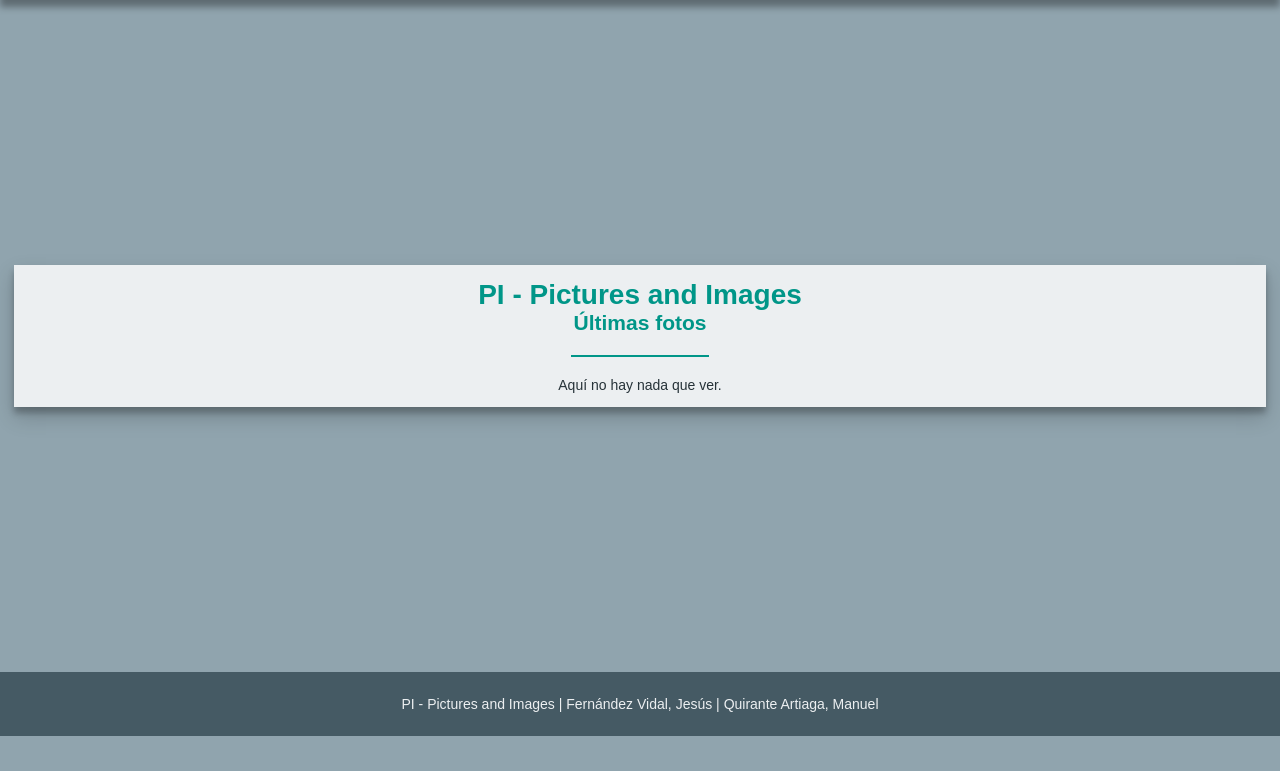
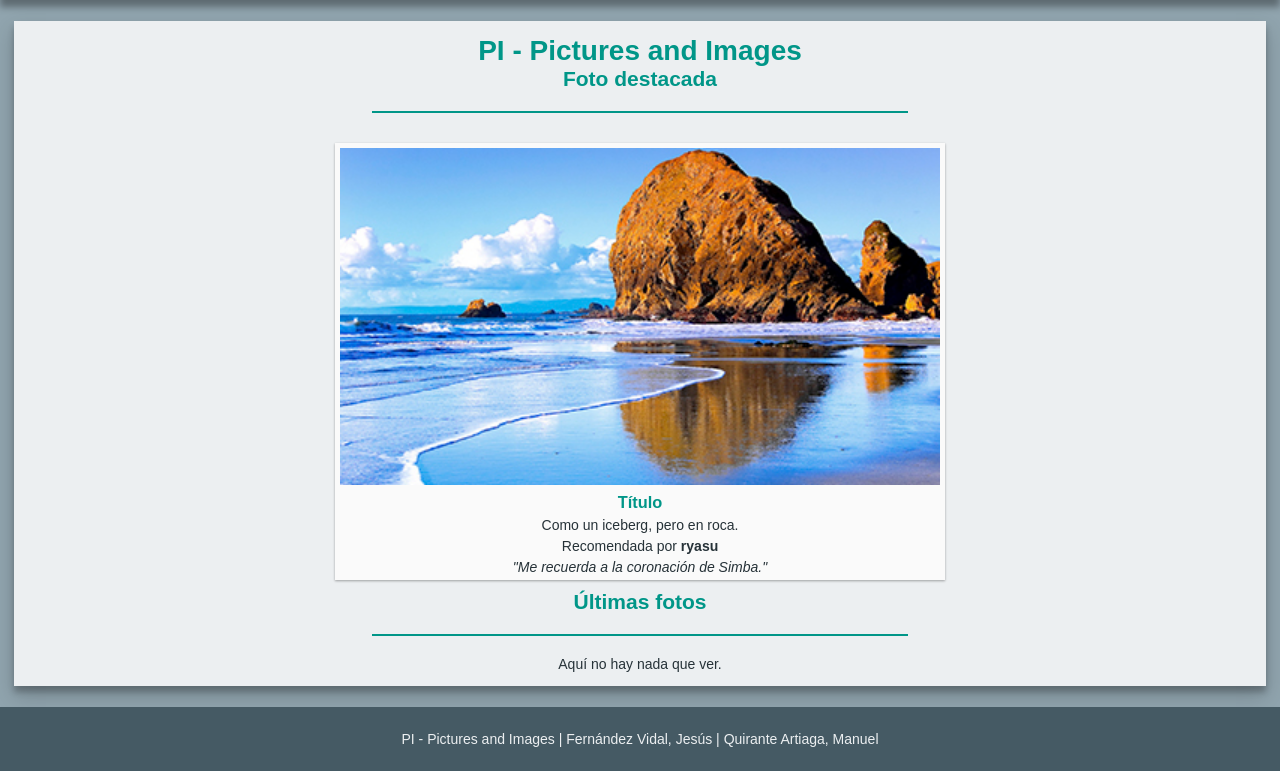
Before and after one commit to JesusCampa94/PH1, a PHP site: page /index.php in a window 1280 px wide. Shown: the part 64-835 px from the top of the page. Before the commit the page ends 800 px from the top, so only its background shows below. Run offline with PHP 8.4, Linux system fonts and the light colour scheme; tables that the repository leaves empty or names only in its code hold one stand-in row (values such as "Sample post").

Commit message:
Foto destacada
La práctica está lista para despliegue.

```diff
--- a/TODO.txt
+++ b/TODO.txt
@@ -17,10 +17,9 @@
 
 PHP (Ficheros)
 	[X] Crear inc/func/ficheros.inc.php
-	[ ] Incluir "Foto destacada" en Index.
+	[X] Incluir "Foto destacada" en Index.
 		- Se elige una foto aleatoria cada vez que se carga la página principal.
 		- Se debe mostrar la fotografía, información sobre ella, persona que la destacó y un comentario explicando por qué la seleccionó.
-		- Los comentarios pueden ser elegidos al azar de un array multidimensional con varias razones por cada foto. La primera dimensión será el id de la foto. La posicion 0 será genérica.
 		- Se recomienda guardar dichos datos en un fichero xml o json.
 	[X] Controlar la subida de avatar en página de registro
 		- El avatar podrá ser modificado o eliminado en "Modificar datos"
--- a/css/contraste-galerias.css
+++ b/css/contraste-galerias.css
@@ -76,6 +76,7 @@
 					color: #ECEFF1;
 				}
 
+
 /*Pagina detalle foto*/
 .foto-contenedor
 {
--- a/destacada.xml
+++ b/destacada.xml
@@ -1,8 +1,12 @@
-<?xml version="1.0" encoding="UTF-8"?>
-<destacada>
-	<id>ID DE FOTO</id>
-	<url>URL DE FOTO</url>
-	<desc>DESCRIPCION</desc>
-	<sel>SELECCIONADOR</sel>
-	<com>COMENTARIO</com>
-</destacada>
+<destacada><id>1</id><titulo>Carretera</titulo><url>img/photos/0000000004/0000001/thumb/000001.jpg</url><desc>Tranquilos, miramos que no pasara nadie antes de hacer la foto.</desc><sel>grecio95</sel><com>En un futuro será un antiguo camino, me gusta verlo así.</com></destacada>
+<destacada><id>2</id><titulo>Castillo</titulo><url>img/photos/0000000004/0000001/thumb/000002.jpg</url><desc>Con su puente de madera, pero no es levadizo.</desc><sel>birdo</sel><com>Me siento como una princesa (que ya soy, claro) cuando lo veo.</com></destacada>
+<destacada><id>3</id><titulo>Tiburón</titulo><url>img/photos/0000000003/0000002/thumb/000001.jpg</url><desc>Nadando tranquilo, en toda su salsa.</desc><sel>laVaneh</sel><com>Se parece al Jhonny el día que nos conocimos en la Poligony.</com></destacada>
+<destacada><id>4</id><titulo>Peñón</titulo><url>img/photos/0000000003/0000002/thumb/000002.jpg</url><desc>Como un iceberg, pero en roca.</desc><sel>ryasu</sel><com>Me recuerda a la coronación de Simba.</com></destacada>
+<destacada><id>5</id><titulo>Pato</titulo><url>img/photos/0000000002/0000005/thumb/000002.jpg</url><desc>Un pato que le gustó mucho la cámara.</desc><sel>flequi1000</sel><com>Posa tan bien como yo.</com></destacada>
+<destacada><id>6</id><titulo>Panda</titulo><url>img/photos/0000000002/0000003/thumb/000002.jpg</url><desc>Los animales estaban muy simpáticos ese día.</desc><sel>yisus</sel><com>Tiene nombre de coche.</com></destacada>
+<destacada><id>7</id><titulo>Río de lava</titulo><url>img/photos/0000000004/0000001/thumb/000003.jpg</url><desc>Porque los ríos de agua están muy sobrevalorados.</desc><sel>maermka</sel><com>Es donde voy en Navidad xD.</com></destacada>
+<destacada><id>8</id><titulo>Tortuga marina</titulo><url>img/photos/0000000003/0000002/thumb/000003.jpg</url><desc>No le pregunté la edad.</desc><sel>laVaneh</sel><com>La confundí con una señora mayor y le pregunté la hora.</com></destacada>
+<destacada><id>9</id><titulo>Tigre</titulo><url>img/photos/0000000003/0000002/thumb/000004.jpg</url><desc>La típica escena que uno espera ver un día cualquiera.</desc><sel>yisus</sel><com>Tengo su versión de bolsillo en casa.</com></destacada>
+<destacada><id>10</id><titulo>Tokio</titulo><url>img/photos/0000000001/0000004/thumb/000001.jpg</url><desc>¿De verdad es París la ciudad de la Luz?</desc><sel>birdo</sel><com>Ni siquiera esas luces pueden eclipsar mi fabulosidad.</com></destacada>
+<destacada><id>11</id><titulo>Iceberg</titulo><url>img/photos/0000000002/0000005/thumb/000001.jpg</url><desc>Te deja helado.</desc><sel>ryasu</sel><com>Me recuerda al final de Titanic, fue una escena muy divertida.</com></destacada>
+<destacada><id>12</id><titulo>Árbol de Navidad</titulo><url>img/photos/0000000002/0000005/thumb/000002.jpg</url><desc>Una buena imagen para la época</desc><sel>flequi1000</sel><com>Me ha dado una idea para una foto.</com></destacada>
--- a/inc/func/ficheros.inc.php
+++ b/inc/func/ficheros.inc.php
@@ -283,4 +283,41 @@
 			return $rutas;
 		}
 	}
+
+	//Lee un archivo XML
+	function leerXML($archivo)
+	{
+		global $directorioRaiz;
+
+		if (file_exists($archivo))
+		{
+			if (!($fichero = @file($archivo)))
+			{
+				echo "<p><img src='$directorioRaiz"."img/com/error.png' alt='Error' /></p>
+					<p>No se pudo leer la imagen destacada</p>";
+			}
+
+			else
+			{
+				//Elegimos una linea aleatoria
+				$linea = rand(0, count($fichero) - 1);
+
+				$xml = '<?xml version="1.0" encoding="UTF-8"?>' . $fichero[$linea];
+				$datosImagen = simplexml_load_string($xml);
 ?>
+				<section class="galeria-cuerpo destacada">
+					<a href="<?php echo $directorioRaiz; ?>foto.php?id=<?php echo $datosImagen->id; ?>">
+						<article>
+							<div class="marco"><img src="<?php echo "$directorioRaiz$datosImagen->url"; ?>" height="337" width="600" alt="Imagen <?php echo $datosImagen->id; ?>"></div>
+							<h3><?php echo "Título"; ?></h3>
+							<p><?php echo $datosImagen->desc; ?></p>
+							<p>Recomendada por <strong><?php echo $datosImagen->sel; ?></strong></p>
+							<p><em>"<?php echo $datosImagen->com; ?>"</em></p>
+						</article>
+					</a>
+				</section>
+<?php
+			}
+		}
+	}
+?>
--- a/inc/func/xml.inc.php
+++ /dev/null
@@ -1,22 +0,0 @@
-<?php
-	//Array con posibles razones de elección de fotos
-
-
-	//Lee un archivo XML
-	function leerXML($archivo)
-	{
-		if (file_exists($archivo))
-		{
-			$xml = simplexml_load_file($archivo);
-
-			//print_r($xml);
-			//echo "<p>$xml->id, $xml->url, $xml->com</p>";
-		}
-	}
-
-	//Genera un fichero XML
-	function generarXML($archivo)
-	{
-
-	}
-?>
--- a/index.php
+++ b/index.php
@@ -8,7 +8,7 @@
 	include_once("inc/func/mysql/basico.inc.php");
 	include_once("inc/func/accesos.inc.php");
 	include_once("inc/func/mysql/galerias.inc.php");
-	include_once("inc/func/xml.inc.php");
+	include_once("inc/func/ficheros.inc.php");
 
 	//Titulo de la pagina
 	$titulo = "Inicio | Pictures & Images";
@@ -45,12 +45,9 @@
 <main>
 	<h1>PI - Pictures and Images</h1>
 	<section>
-		<section class="galeria-destacado">
-		<?php
-			generarXML("destacada.xml");
-			leerXML("destacada.xml");
-		?>
-		</section>
+		<section class="galeria-encabezado"><h2>Foto destacada</h2></section>
+		<hr />
+		<?php leerXML("destacada.xml"); ?>
 		<section class="galeria-encabezado"><h2>Últimas fotos</h2></section>
 		<hr />
 		<section class="galeria-cuerpo">
```
